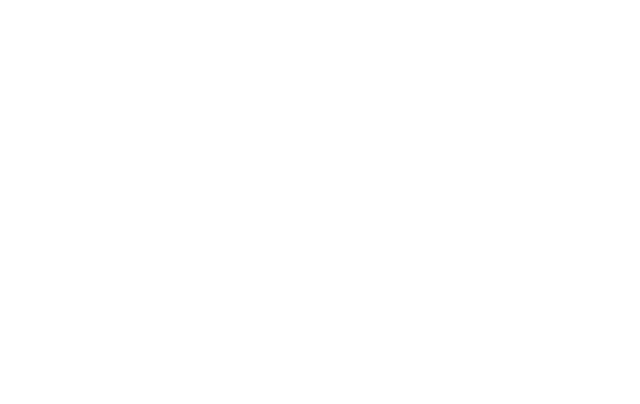
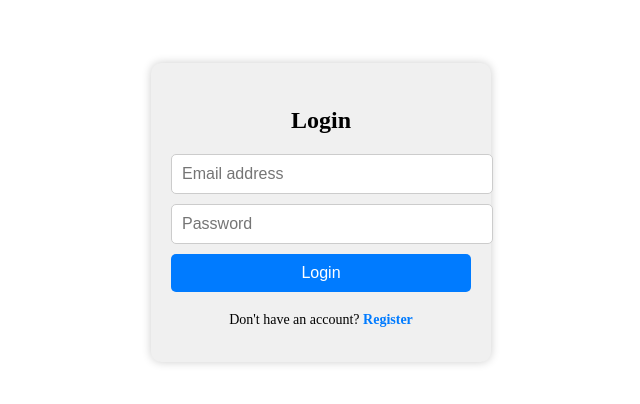
Before and after one commit to thakkarjanvi/MinimalChatApp-Frontend, an Angular app: page /login in a window 1280 px wide. Shown: the part 196-600 px from the top of the page, without its empty margins (309-949 px from the left). Built offline with nearby package versions, Linux system fonts and the light colour scheme.

Commit message:
Implemented Login Successfully

```diff
--- a/src/app/app-routing.module.ts
+++ b/src/app/app-routing.module.ts
@@ -3,11 +3,14 @@ import { RouterModule, Routes } from '@angular/router';
 import { HomeComponent } from './components/home/home.component';
 import { LoginComponent } from './components/login/login.component';
 import { RegistrationComponent } from './components/registration/registration.component';
+import { ChatComponent } from './components/chat/chat.component';
+import { AuthGuard } from './guards/auth.guard';
 
 const routes: Routes = [
   {path:'', component: HomeComponent},
   {path:'login', component: LoginComponent},
   {path:'registration', component: RegistrationComponent},
+  {path: 'chat', component: ChatComponent, canActivate: [AuthGuard] },
 ];
 
 @NgModule({
--- a/src/app/app.module.ts
+++ b/src/app/app.module.ts
@@ -12,6 +12,7 @@ import { HomeComponent } from './components/home/home.component';
 import { LoginComponent } from './components/login/login.component';
 import { RegistrationComponent } from './components/registration/registration.component';
 import { HttpClientModule } from '@angular/common/http';
+import { ChatComponent } from './components/chat/chat.component';
 
 @NgModule({
   declarations: [
@@ -19,6 +20,7 @@ import { HttpClientModule } from '@angular/common/http';
     HomeComponent,
     LoginComponent,
     RegistrationComponent,
+    ChatComponent,
 
   ],
   imports: [
--- /dev/null
+++ b/src/app/components/chat/chat.component.html
@@ -0,0 +1 @@
+<p>chat works!</p>
--- a/src/app/components/login/login.component.css
+++ b/src/app/components/login/login.component.css
@@ -0,0 +1,69 @@
+/* login.component.css */
+
+.main {
+    display: flex;
+    flex-direction: column;
+    align-items: center;
+    justify-content: center;
+    height: 100vh; /* Adjust this to control the height of the container */
+}
+
+.login {
+    background-color: #f0f0f0; /* Set your desired background color */
+    padding: 20px;
+    border-radius: 10px;
+    margin-right: 20px;
+    box-shadow: 0px 0px 10px rgba(0, 0, 0, 0.2); /* Add a box shadow for a card effect */
+    text-align: center;
+    width: 300px; /* Adjust the width as needed */
+}
+
+.login h3 {
+    font-size: 24px;
+    margin-bottom: 20px;
+}
+
+.input {
+    margin-right: 100px;
+}
+
+input[type="email"],
+input[type="password"] {
+    width: 100%;
+    padding: 10px;
+    margin-bottom: 10px;
+    border: 1px solid #ccc;
+    border-radius: 5px;
+    font-size: 16px;
+}
+
+button[type="submit"] {
+    width: 100%;
+    padding: 10px;
+    background-color: #007bff; /* Set your desired button color */
+    color: #fff;
+    border: none;
+    border-radius: 5px;
+    font-size: 16px;
+    cursor: pointer;
+    transition: background-color 0.3s;
+}
+
+button[type="submit"]:hover {
+    background-color: #0056b3; /* Change the button color on hover */
+}
+
+p {
+    margin-top: 20px;
+    font-size: 14px;
+}
+
+a {
+    color: #007bff; /* Set your link color */
+    text-decoration: none;
+    font-weight: bold;
+}
+
+a:hover {
+    text-decoration: underline;
+}
--- a/src/app/components/login/login.component.html
+++ b/src/app/components/login/login.component.html
@@ -1 +1,19 @@
 <!-- <p>login works!</p> -->
+
+<div class="main">
+    <div class="login">
+        <h3>Login</h3>
+        <form [formGroup]="loginForm" (ngSubmit)="onSubmit()">
+            <input type="email" placeholder="Email address" formControlName="email">
+            <small *ngIf="loginForm.get('email')?.hasError('required') && loginForm.get('email')?.touched" style="color: red;">*Email address is required</small>
+            <small *ngIf="loginForm.get('email')?.hasError('email') && loginForm.get('email')?.touched" style="color: red;">*Invalid email format</small>
+
+            <input type="password" placeholder="Password" formControlName="password">
+            <small *ngIf="loginForm.get('password')?.hasError('required') && loginForm.get('password')?.touched" style="color: red;">*Password is required</small>
+            <small *ngIf="loginForm.get('password')?.hasError('minlength') && loginForm.get('password')?.touched" style="color: red;">*Password must be at least 6 characters long</small>
+
+            <button type="submit">Login</button>
+        </form>
+        <p>Don't have an account? <span><a [routerLink]="['/register']">Register</a></span></p>
+    </div>
+</div>
--- a/src/app/components/login/login.component.ts
+++ b/src/app/components/login/login.component.ts
@@ -1,10 +1,52 @@
-import { Component } from '@angular/core';
+import { Component, OnInit } from '@angular/core';
+import { AuthService } from 'src/app/services/auth.service';
+import { FormBuilder, FormGroup, Validators } from '@angular/forms';
+import { ToastrService } from 'ngx-toastr';
+import { User } from 'src/app/models/user.model';
 
 @Component({
   selector: 'app-login',
   templateUrl: './login.component.html',
   styleUrls: ['./login.component.css']
 })
-export class LoginComponent {
+export class LoginComponent implements OnInit{
+  loginForm!: FormGroup;
+  user: User = new User('', '', ''); // Initialize an empty user
+  errorMessage: string = '';
+
+
+  constructor(private authService: AuthService, private fb: FormBuilder,  private toastr: ToastrService,) {}
+
+  ngOnInit() {
+    // Initialize the loginForm with FormBuilder
+    this.loginForm = this.fb.group({
+      email: ['', [Validators.required, Validators.email]],
+      password: ['', [Validators.required]],
+    });
+  }
+
+  onSubmit() {
+    if (this.loginForm.valid) {
+      const user = this.loginForm.value;
+
+    this.authService.loginUser(user).subscribe(
+      (response) => {
+        console.log(response.token);
+
+        // Login successful
+        this.toastr.success('Login successful!', 'Success');
+        // Store JWT token in local storage
+        localStorage.setItem('token', response.token);
+        // Redirect to chat route
+        // You can use Router to navigate to the chat route
+      },
+      (error) => {
+        // Handle login failure and display relevant error message
+        this.errorMessage = 'Login failed. Please try again.';
+        this.toastr.error(this.errorMessage, 'Error');
+      }
+    );
+  }
 
 }
+}
--- a/src/app/components/registration/registration.component.html
+++ b/src/app/components/registration/registration.component.html
@@ -22,5 +22,4 @@
         </form>
         <p>Already have an account? <span><a [routerLink]="['/login']">Login</a></span></p>
     </div>
-    <p>Terms of use | Privacy Policy</p>
 </div>
--- /dev/null
+++ b/src/app/guards/auth.guard.ts
@@ -0,0 +1,28 @@
+import { Injectable } from '@angular/core';
+import {
+  CanActivate,
+  ActivatedRouteSnapshot,
+  RouterStateSnapshot,
+  Router,
+} from '@angular/router';
+import { AuthService } from '../services/auth.service';
+
+@Injectable({
+  providedIn: 'root',
+})
+export class AuthGuard implements CanActivate {
+  constructor(private authService: AuthService, private router: Router) {}
+
+  canActivate(
+    route: ActivatedRouteSnapshot,
+    state: RouterStateSnapshot
+  ): boolean {
+    if (this.authService.isAuthenticated()) {
+      return true;
+    } else {
+      // Redirect to the login page if not authenticated
+      this.router.navigate(['/login']);
+      return false;
+    }
+  }
+}
--- a/src/app/services/auth.service.ts
+++ b/src/app/services/auth.service.ts
@@ -1,5 +1,5 @@
 import { Injectable } from '@angular/core';
-import { HttpClient } from '@angular/common/http';
+import { HttpClient, HttpHeaders } from '@angular/common/http';
 import { Observable } from 'rxjs';
 import { User } from '../models/user.model';
 
@@ -15,4 +15,23 @@ export class AuthService {
   registerUser(user: any): Observable<any> {
     return this.http.post(`${this.apiUrl}/register`,user);
   }
+
+  loginUser(user: any): Observable<{ token: string }> {
+    return this.http.post<{ token: string }>(`${this.apiUrl}/login`, user);
+  }
+
+  isAuthenticated(): boolean {
+    // Check if the user is authenticated by verifying the token
+    const token = localStorage.getItem('token');
+    // Implement your token verification logic here
+    return !!token; // Return true if token is present, false otherwise
+  }
+
+  attachTokenToHeaders(): HttpHeaders {
+    const token = localStorage.getItem('token');
+    if (token) {
+      return new HttpHeaders().set('Authorization', `Bearer ${token}`);
+    }
+    return new HttpHeaders();
+  }
 }
```
Also changed, not shown: src/app/components/chat/chat.component.ts (added, +10 -0 lines), src/app/components/chat/chat.component.css (added), 1 other file (tests, documents, lock files or other folders).
